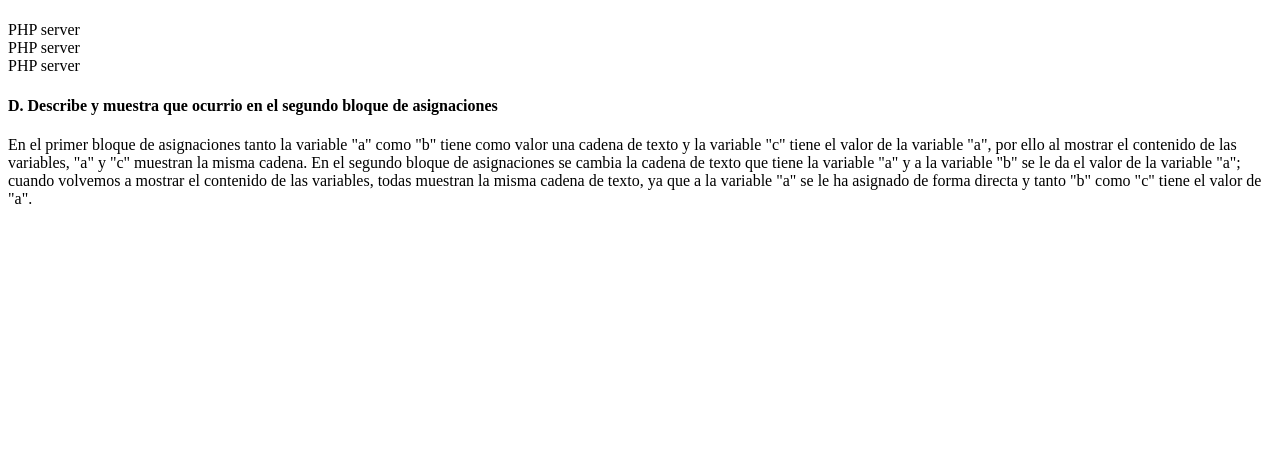
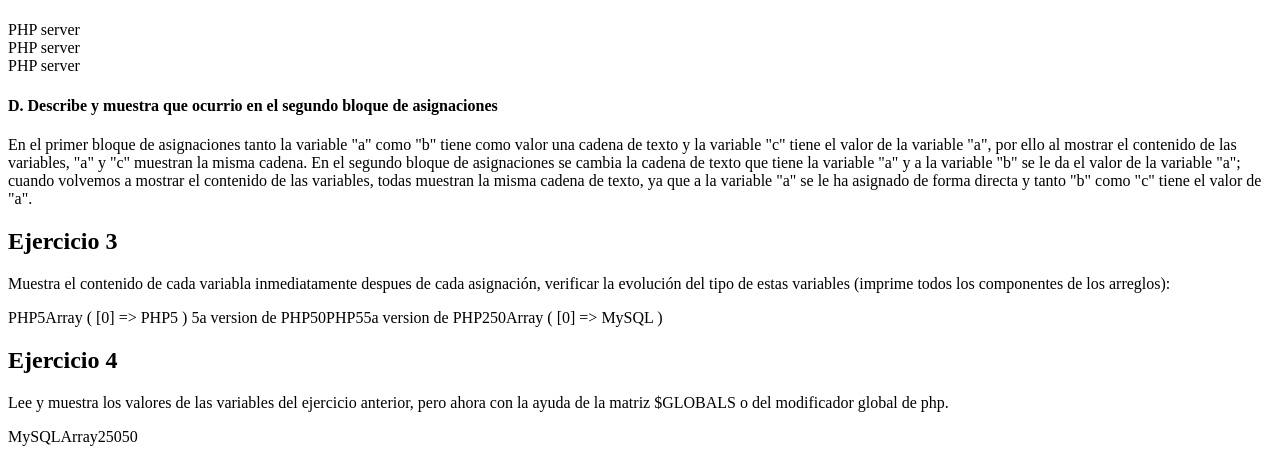
Before and after one commit to Gael024/tec_web, a PHP site: page / in a window 1280 px wide. Shown: the part 601-1055 px from the top of the page. Before the commit the page ends 805 px from the top, so only its background shows below. Run offline with PHP 8.4, Linux system fonts and the light colour scheme.

Commit message:
Ejercicio 3

```diff
--- a/practicas/p04/index.php
+++ b/practicas/p04/index.php
@@ -70,9 +70,55 @@
      de texto, ya que a la variable "a" se le ha asignado de forma directa y tanto "b" como "c" tiene el valor de "a". </p>';
 
 
+     unset($a);
+     unset($b);
+     unset($c);
      ?>
 
+     <h2>Ejercicio 3</h2>
+     <p>Muestra el contenido de cada variabla inmediatamente despues de cada asignación, verificar la evolución del tipo de
+        estas variables (imprime todos los componentes de los arreglos):
+     </p>
 
+    <?php
+    $a = "PHP5";
+    echo $a;
+    $z [] = &$a;
+    print_r ($z);
+    $b = "5a version de PHP";
+    echo $b;
+    $c = $b*10;
+    echo $c;
+    $a .= $b;
+    echo $a;
+    $b *= $c;
+    echo $b;
+    $z[0] = "MySQL";
+    print_r($z);
+
+
+    ?>
+
+    <h2>Ejercicio 4</h2>
+    <p> Lee y muestra los valores de las variables del ejercicio anterior, pero ahora con la ayuda de la matriz $GLOBALS o del
+   modificador global de php. </p>
+
+    <?php
+
+    function ejercicio4 (){
+
+      global $a, $z, $b, $c;
+
+      echo $a;
+      echo $z;
+      echo $b;
+      echo $c;
+
+    }
+
+    ejercicio4();
+
+    ?>
 
 </body>
 </html>
```
